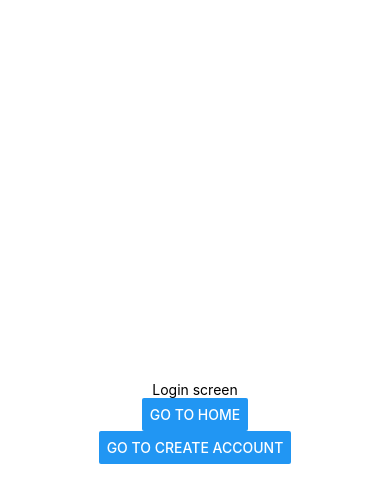
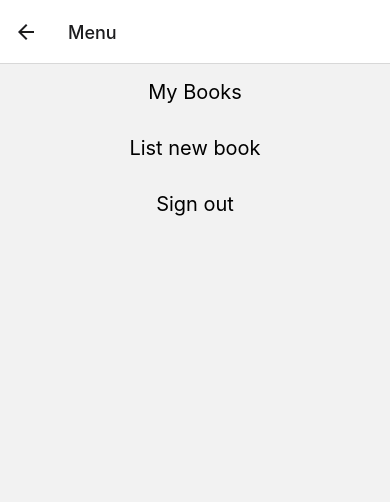
Before and after one commit to loisem444/BookBuddy, a React Native app: screen /Menu in a window 390 px wide. Shown: the top 502 px of the page. Built offline with nearby package versions, Linux system fonts and the light colour scheme.

Commit message:
Add menu screen

```diff
--- a/App.tsx
+++ b/App.tsx
@@ -9,6 +9,9 @@
 import MyBooksScreen from './src/components/MyBooksScreen';
 import NewBookScreen from './src/components/NewBookScreen';
 import ViewBookScreen from './src/components/ViewBookScreen';
+import MenuScreen from './src/components/MenuScreen';
+
+import { MenuIconButton } from './src/components/MenuIconButton';
 
 import { Book } from './src/types';
 
@@ -19,6 +22,7 @@
   MyBooks: undefined;
   NewBook: undefined;
   ViewBook: { book: Book };
+  Menu: undefined;
 };
 
 const RootStack = createNativeStackNavigator<RootStackParamList>();
@@ -28,7 +32,11 @@
     <NavigationContainer>
       <RootStack.Navigator initialRouteName="Login">
         <RootStack.Screen name="Login" component={LoginScreen} options={{ headerShown: false }} />
-        <RootStack.Screen name="Home" component={HomeScreen} options={{ title: 'Books' }} />
+        <RootStack.Screen
+          name="Home"
+          component={HomeScreen}
+          options={{ title: 'Books', headerLeft: () => <MenuIconButton /> }}
+        />
         <RootStack.Screen
           name="CreateAccount"
           component={CreateAccountScreen}
@@ -49,6 +57,7 @@
           component={ViewBookScreen}
           options={{ title: 'View Books' }}
         />
+        <RootStack.Screen name="Menu" component={MenuScreen} />
       </RootStack.Navigator>
     </NavigationContainer>
   );
--- /dev/null
+++ b/src/components/MenuIconButton.tsx
@@ -0,0 +1,33 @@
+import * as React from 'react';
+import { StyleSheet, TouchableOpacity, View } from 'react-native';
+import type { NativeStackNavigationProp } from '@react-navigation/native-stack';
+import { useNavigation } from '@react-navigation/native';
+import Ionicons from '@expo/vector-icons/Ionicons';
+
+import { RootStackParamList } from '../../App';
+
+import colors from '../colors';
+
+type HomeScreenNavigationProp = NativeStackNavigationProp<RootStackParamList, 'Home'>;
+
+export const MenuIconButton: React.FC = () => {
+  const navigation = useNavigation<HomeScreenNavigationProp>();
+
+  return (
+    <TouchableOpacity onPress={() => navigation.navigate('Menu')}>
+      <View style={styles.container}>
+        <Ionicons name="menu" size={32} color={colors.black} />
+      </View>
+    </TouchableOpacity>
+  );
+};
+
+const styles = StyleSheet.create({
+  container: {
+    width: 50,
+    height: 50,
+    backgroundColor: 'transparent',
+    alignItems: 'center',
+    justifyContent: 'center',
+  },
+});
--- /dev/null
+++ b/src/components/MenuScreen.tsx
@@ -0,0 +1,70 @@
+import * as React from 'react';
+import {
+  StyleSheet,
+  Text,
+  SafeAreaView,
+  ScrollView,
+  TouchableOpacity,
+  Image,
+  View,
+} from 'react-native';
+import type { NativeStackScreenProps } from '@react-navigation/native-stack';
+import { StatusBar } from 'expo-status-bar';
+
+import { RootStackParamList } from '../../App';
+import { books } from '../mockBooks';
+import { Book } from '../types';
+import colors from '../colors';
+
+type Props = NativeStackScreenProps<RootStackParamList, 'Menu'>;
+type RouteName = 'MyBooks' | 'NewBook' | 'Login';
+
+const MenuScreen: React.FC<Props> = ({ navigation }) => {
+  const onPressItem = (routeName: RouteName) => {
+    navigation.replace(routeName);
+  };
+
+  return (
+    <SafeAreaView style={styles.container}>
+      <StatusBar style="auto" />
+      <ScrollView>
+        <TouchableOpacity onPress={() => onPressItem('MyBooks')}>
+          <View style={styles.itemContainer}>
+            <Text style={styles.itemText}>My Books</Text>
+          </View>
+        </TouchableOpacity>
+
+        <TouchableOpacity onPress={() => onPressItem('NewBook')}>
+          <View style={styles.itemContainer}>
+            <Text style={styles.itemText}>List new book</Text>
+          </View>
+        </TouchableOpacity>
+
+        <TouchableOpacity onPress={() => onPressItem('Login')}>
+          <View style={styles.itemContainer}>
+            <Text style={styles.itemText}>Sign out</Text>
+          </View>
+        </TouchableOpacity>
+      </ScrollView>
+    </SafeAreaView>
+  );
+};
+
+export default MenuScreen;
+
+const styles = StyleSheet.create({
+  container: {
+    backgroundColor: colors.white,
+    flex: 1,
+  },
+  itemContainer: {
+    backgroundColor: colors.white,
+    padding: 16,
+  },
+  itemText: {
+    color: colors.black,
+    fontSize: 20,
+    alignSelf: 'center',
+    flex: 1,
+  },
+});
```
